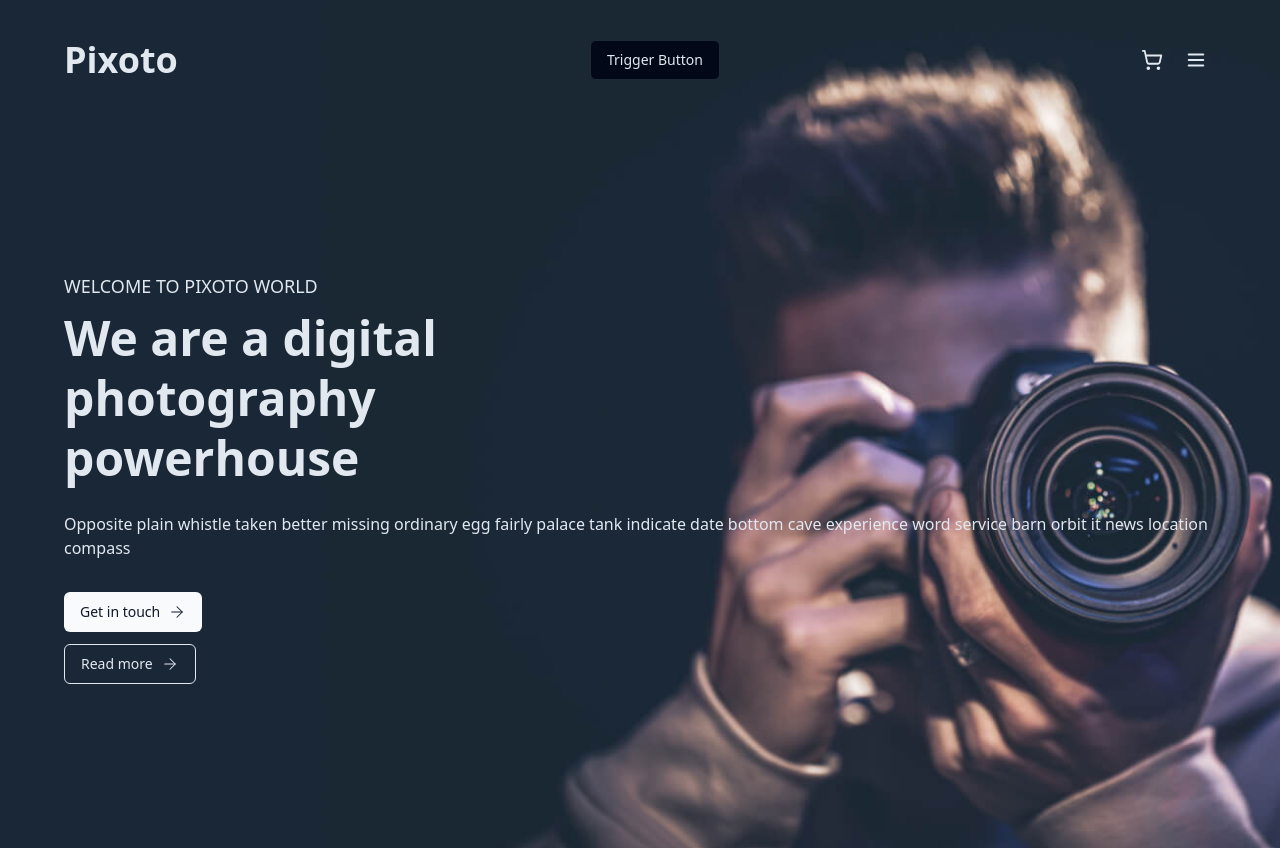
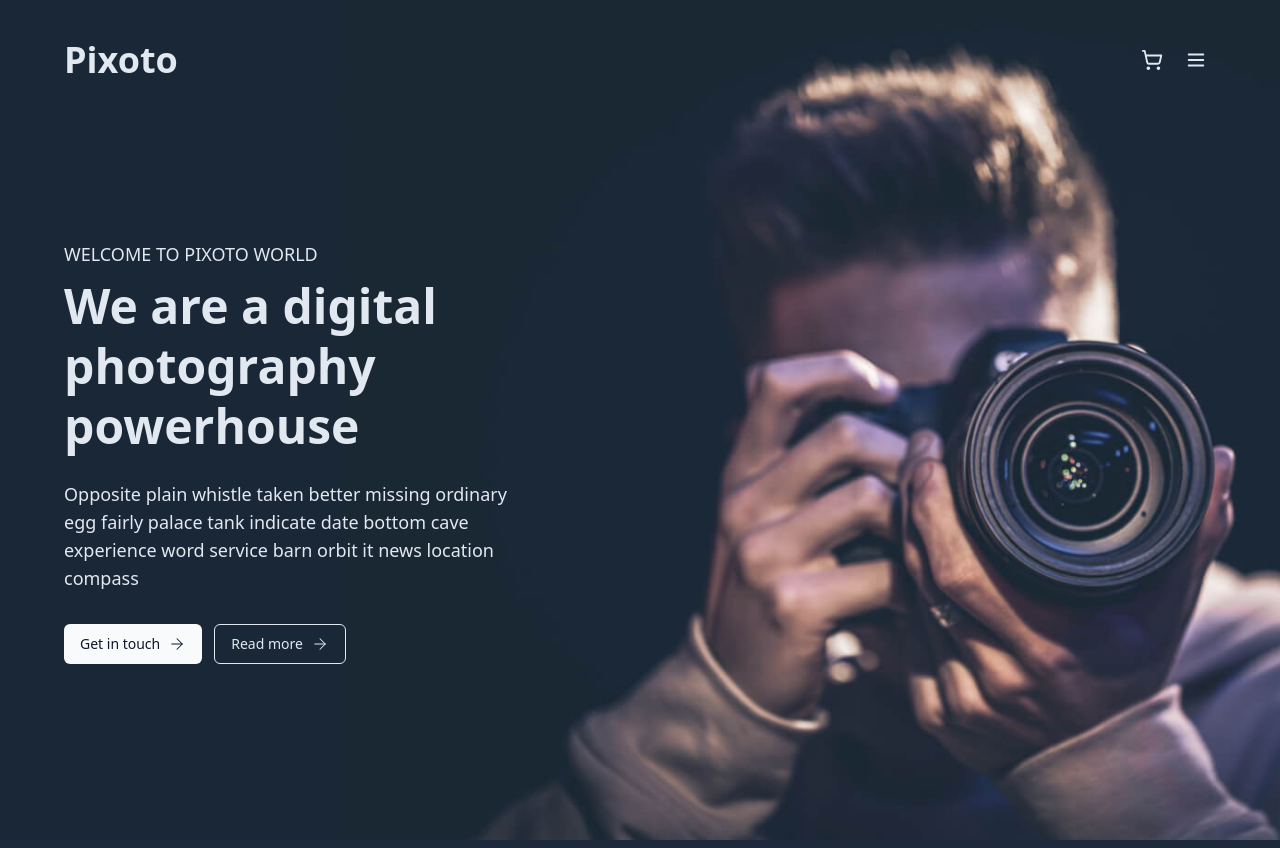
Before and after one commit to seesmof/Pixoto-Photos-Website, a Next.js app: page / in a window 1280 px wide. Shown: the top 848 px of the page. Built offline with nearby package versions, Linux system fonts and the light colour scheme.

Commit message:
update page.tsx

```diff
--- a/app/page.tsx
+++ b/app/page.tsx
@@ -73,19 +73,11 @@ const MainPage = () => {
   return (
     <>
       <section className="grid bg-cover bg-no-repeat bg-[url('/assets/main-hero-background.jpg')] p-4 bg-center">
-        <div className="max-w-6xl mx-auto">
+        <div className="max-w-6xl mx-auto w-full">
           <nav className="flex justify-between items-center lg:pt-6">
             <h1 className="text-2xl lg:text-4xl font-bold">
               <Link href="/">Pixoto</Link>
             </h1>
-            <Menubar>
-              <MenubarMenu>
-                <MenubarTrigger>Trigger Button</MenubarTrigger>
-                <MenubarContent>
-                  <MenubarItem>Title</MenubarItem>
-                </MenubarContent>
-              </MenubarMenu>
-            </Menubar>
             <div className="flex flex-row items-center gap-1">
               <Sheet>
                 <SheetTrigger asChild>
@@ -142,19 +134,19 @@ const MainPage = () => {
             </div>
           </nav>
 
-          <div className="grid py-24 lg:py-48">
+          <div className="grid py-24 lg:py-40 w-full">
             <h2 className="uppercase font-medium lg:text-lg">
               welcome to pixoto world
             </h2>
             <h1 className="text-3xl lg:text-5xl font-bold lg:font-semibold lg:max-w-xl lg:leading-tight mt-2">
               We are a digital photography powerhouse
             </h1>
-            <p className="mt-6">
+            <p className="mt-6 max-w-md lg:text-lg">
               Opposite plain whistle taken better missing ordinary egg fairly
               palace tank indicate date bottom cave experience word service barn
               orbit it news location compass
             </p>
-            <div className="grid mt-8 gap-3">
+            <div className="grid mt-8 gap-3 lg:flex lg:items-center">
               <Button className="flex flex-row items-center gap-2 w-max">
                 Get in touch
                 <ArrowRight size={18} strokeWidth={1.4} />
```
